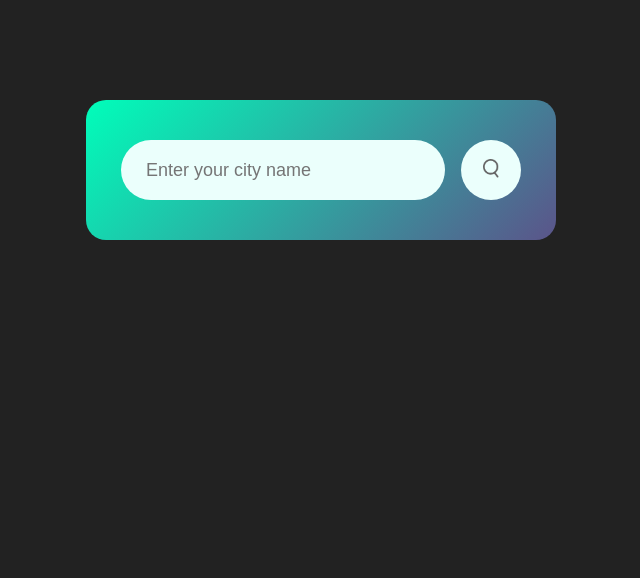
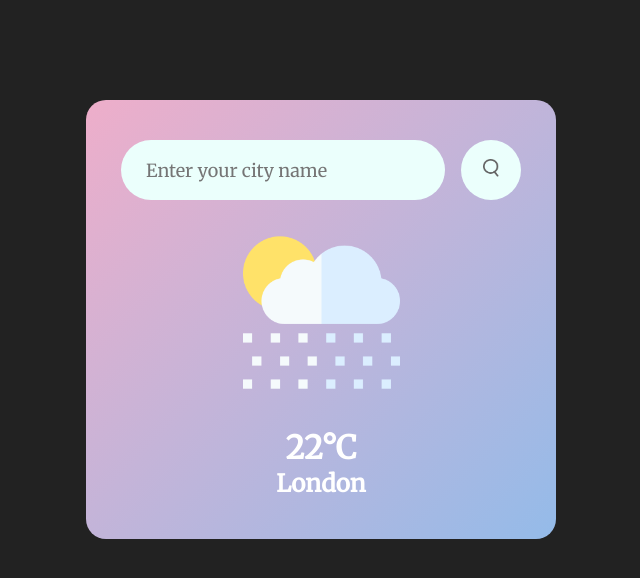
Before and after one commit to Anikonov-A/WeatherApp, a plain HTML site: page index.html in a window 1280 px wide. Shown: the whole page, without its empty margins (319-959 px from the left). Drawn offline with Linux system fonts and the light colour scheme.

Commit message:
add new colors and font

```diff
--- a/css/style.scss
+++ b/css/style.scss
@@ -1,7 +1,10 @@
+@import url('https://fonts.googleapis.com/css2?family=Merriweather&display=swap');
+//font-family: 'Merriweather', serif;
+
 * {
   margin: 0;
   padding: 0;
-  font-family: "Poppins", sans-serif;
+  font-family:'Merriweather', serif;
   box-sizing: border-box;
 }
 
@@ -10,7 +13,7 @@ body {
   .card {
     width: 90%;
     max-width: 470px;
-    background: linear-gradient(135deg, #00feba, #5b548a);
+    background: linear-gradient(135deg, rgba(238,174,202,1) 0%, rgba(148,187,233,1) 100%);
     color: #fff;
     margin: 100px auto 0;
     border-radius: 20px;
--- a/index.html
+++ b/index.html
@@ -12,7 +12,12 @@
 <div class="card">
     <div class="search">
         <input type="text" placeholder="Enter your city name" spellcheck="false">
-        <button><img src="img/search.png" alt=""></button>
+        <button><img src="img/search.png" alt="search_icon"></button>
+    </div>
+    <div class="weather">
+        <img src="img/rain.png" class="weather-icon" alt="weather_icon">
+        <h1 class="temp">22°C</h1>
+        <h2 class="city">London</h2>
     </div>
 </div>
 </body>
```
Also changed, not shown: css/style.css, 1 other file.
